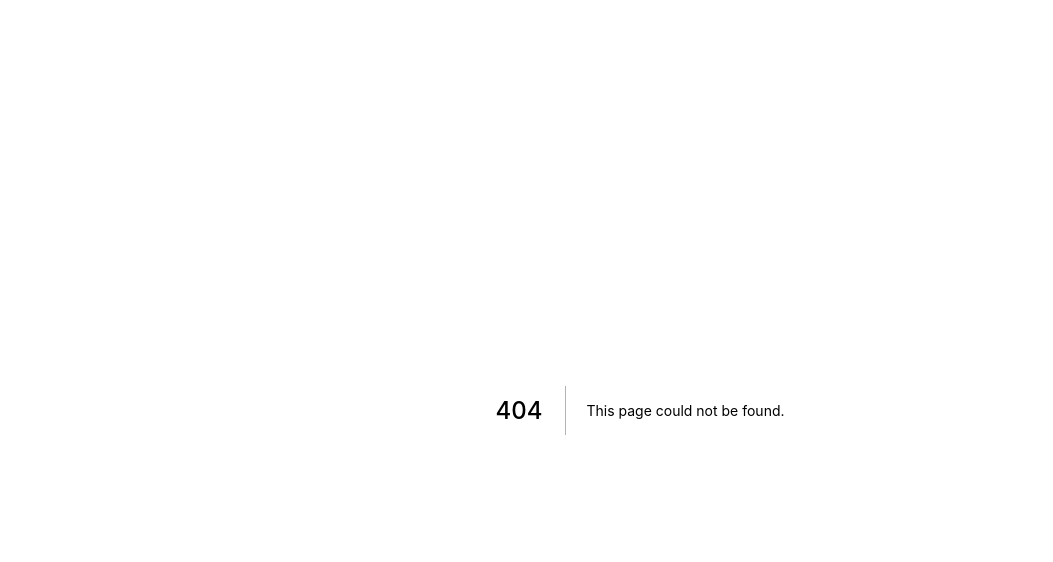
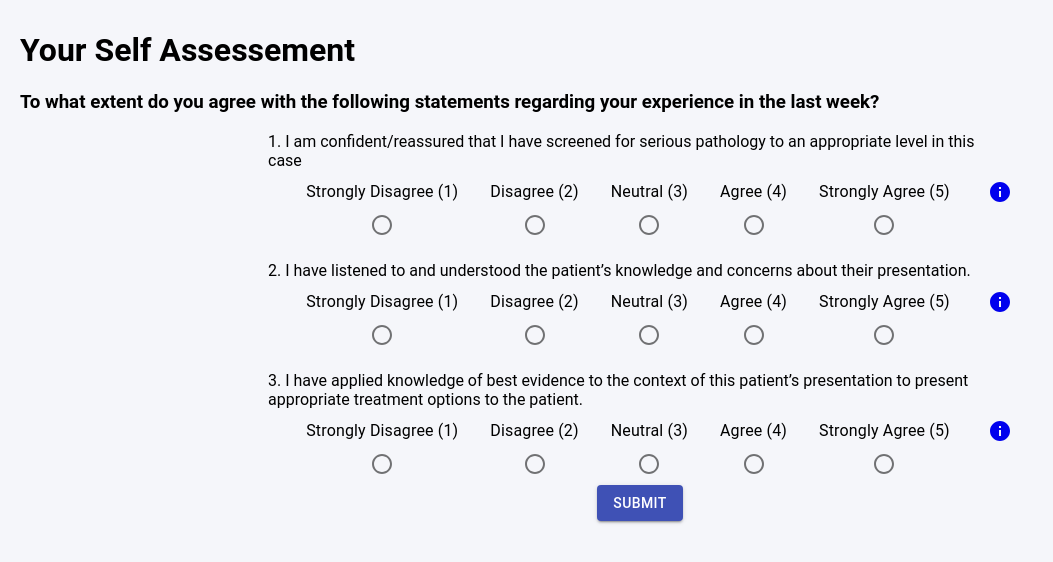
Before and after one commit to UCLComputerScience/COMP0016_2020_21_Team20, a Next.js app: page /self-assessment in a window 1280 px wide. Before the commit this address had no page. Shown: the top 562 px of the page, without its empty margins (0-1053 px from the left). Built offline with nearby package versions, Linux system fonts and the light colour scheme.

Commit message:
Add initial self-assessment page
Co-authored-by: Matthieu Schulz <Matthew.schulz.19@ucl.ac.uk>
Co-authored-by: Zielinski <zcabmzi@ucl.ac.uk>

```diff
--- /dev/null
+++ b/pages/self-assessment.js
@@ -0,0 +1,62 @@
+import { Question } from '../components';
+
+import { Button } from '@material-ui/core';
+//import { Icon } from '@material-ui/icons';
+//import SaveIcon from '@material-ui/icons/SaveIcon';
+
+import styles from './self-assessment.module.css';
+
+const questions = [
+  {
+    question:
+      'I am confident/reassured that I have screened for serious pathology to an appropriate level in this case',
+    questionId: 1,
+    url: 'https://example.com',
+  },
+  {
+    question:
+      'I have listened to and understood the patient’s knowledge and concerns about their presentation.',
+    questionId: 2,
+    url: 'https://example.com',
+  },
+  {
+    question:
+      'I have applied knowledge of best evidence to the context of this patient’s presentation to present appropriate treatment options to the patient.',
+    questionId: 3,
+    url: 'https://example.com',
+  },
+];
+
+function selfAssessment() {
+  return (
+    <div>
+      <h1>Your Self Assessement</h1>
+      <h3>
+        To what extent do you agree with the following statements regarding your
+        experience in the last week?
+      </h3>
+      <div className={styles.selfAssessmentContainer}>
+        {questions.map((question, i) => (
+          <Question
+            key={i}
+            question={question.question}
+            questionId={question.questionId}
+            questionNumber={i + 1}
+            questionUrl={question.url}
+          />
+        ))}
+
+        <Button
+          variant="contained"
+          color="primary"
+          className={styles.submit}
+          // startIcon={<SaveIcon />}
+        >
+          Submit
+        </Button>
+      </div>
+    </div>
+  );
+}
+
+export default selfAssessment;
--- /dev/null
+++ b/pages/self-assessment.module.css
@@ -0,0 +1,10 @@
+.submit {
+  display: block;
+  margin: auto;
+}
+
+.selfAssessmentContainer {
+  text-align: center;
+  width: 60%;
+  margin: auto;
+}
```
